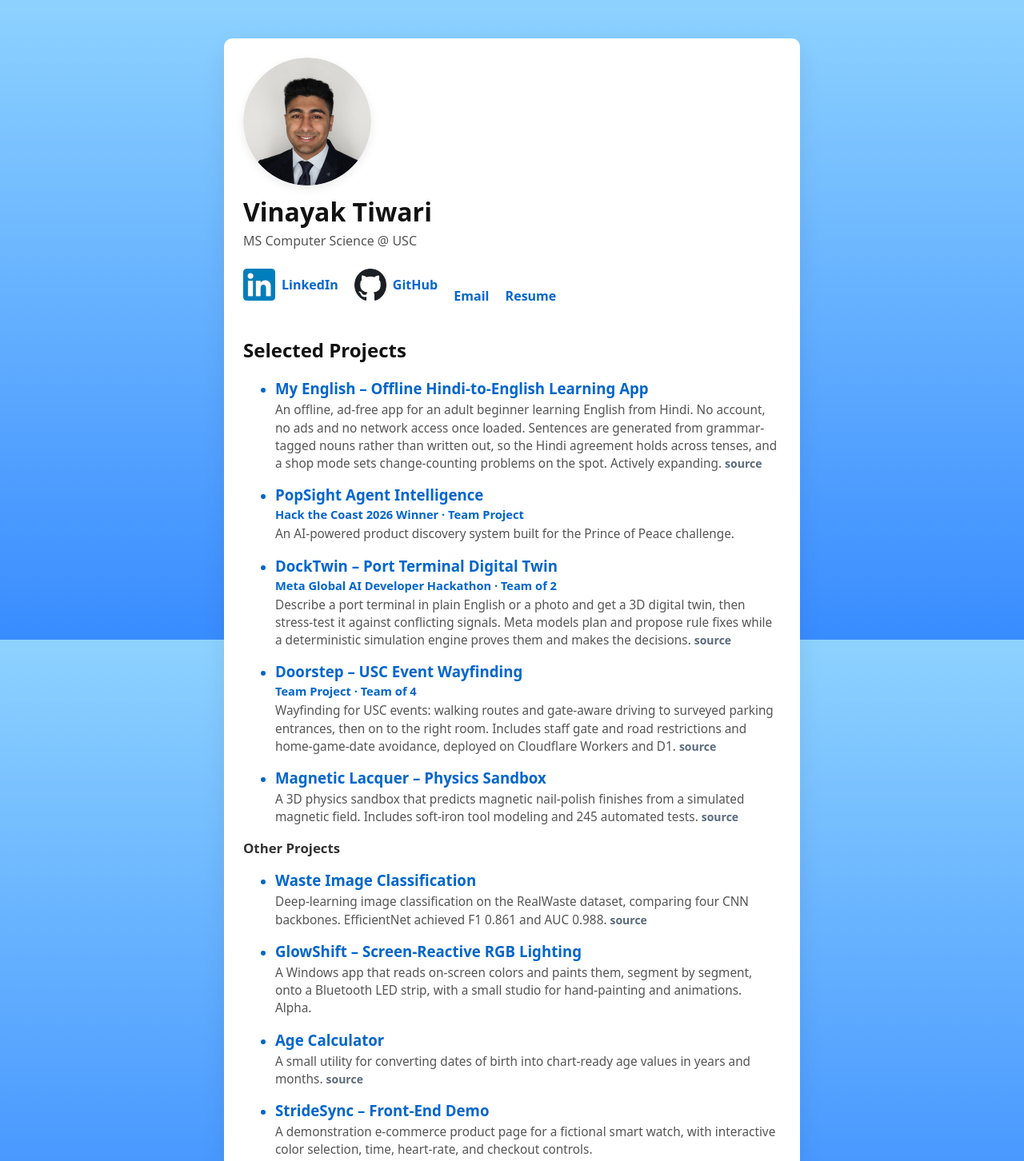
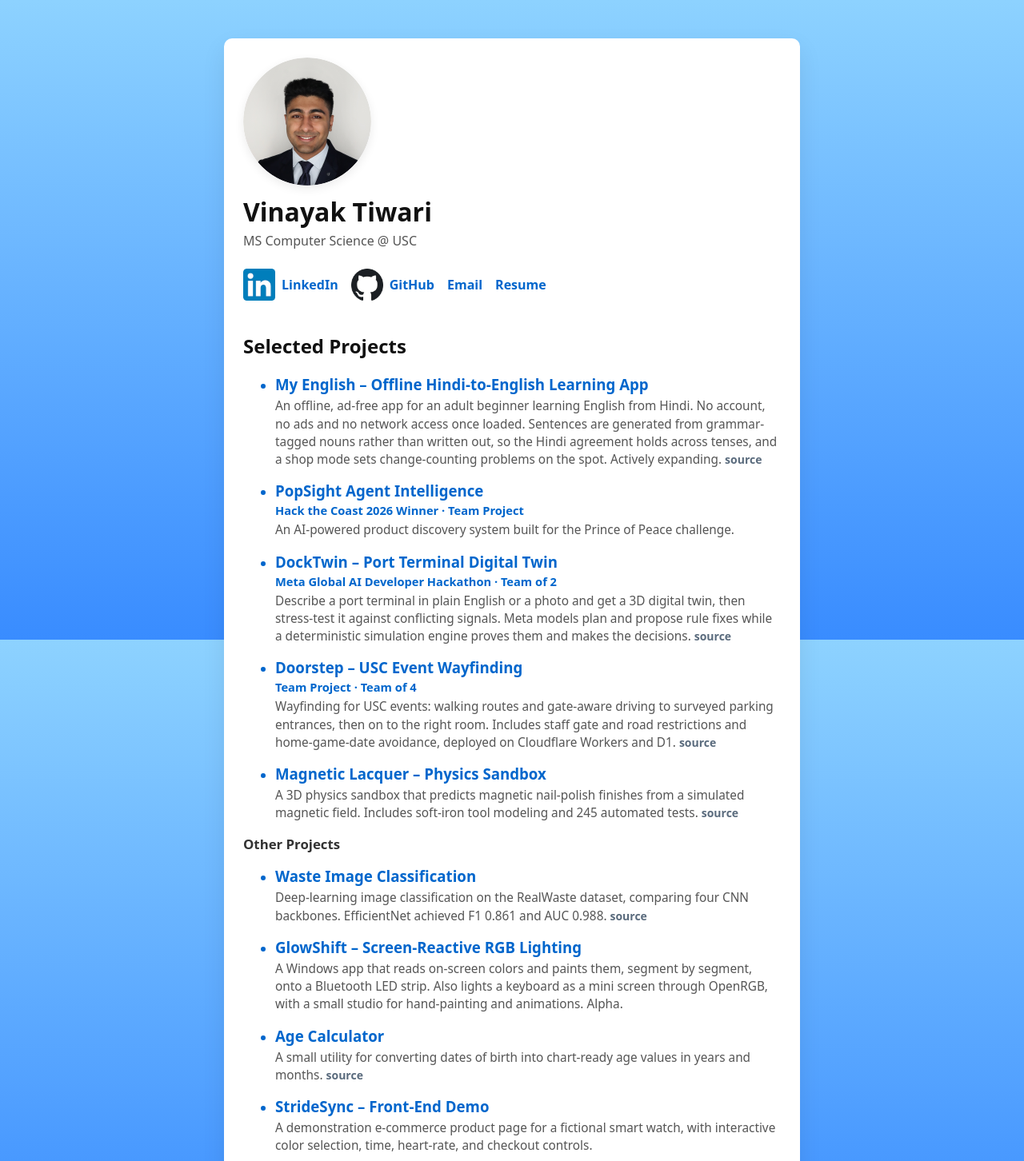
Before and after one commit to vinayaktiwariug20/vinayaktiwariug20.github.io, a plain HTML site: page index.html in a window 1280 px wide. Shown: the top 1452 px of the page at 80% size. Drawn offline with Linux system fonts and the light colour scheme.

Commit message:
Align the contact row; mention GlowShift keyboard support
Co-Authored-By: Claude Sonnet 5.5 <noreply@anthropic.com>

```diff
--- a/index.html
+++ b/index.html
@@ -108,6 +108,12 @@
             object-fit: cover;
             margin-bottom: 0.2rem;
             box-shadow: 0 4px 12px rgba(0, 0, 0, 0.08);
+        }
+
+        .links {
+            display: flex;
+            flex-wrap: wrap;
+            align-items: center;
         }
 
         .links a {
@@ -492,7 +498,8 @@
 
                         <span class="project-desc">
                             A Windows app that reads on-screen colors and paints them, segment
-                            by segment, onto a Bluetooth LED strip, with a small studio for
+                            by segment, onto a Bluetooth LED strip. Also lights a keyboard as
+                            a mini screen through OpenRGB, with a small studio for
                             hand-painting and animations. Alpha.
                         </span>
                     </li>
```
